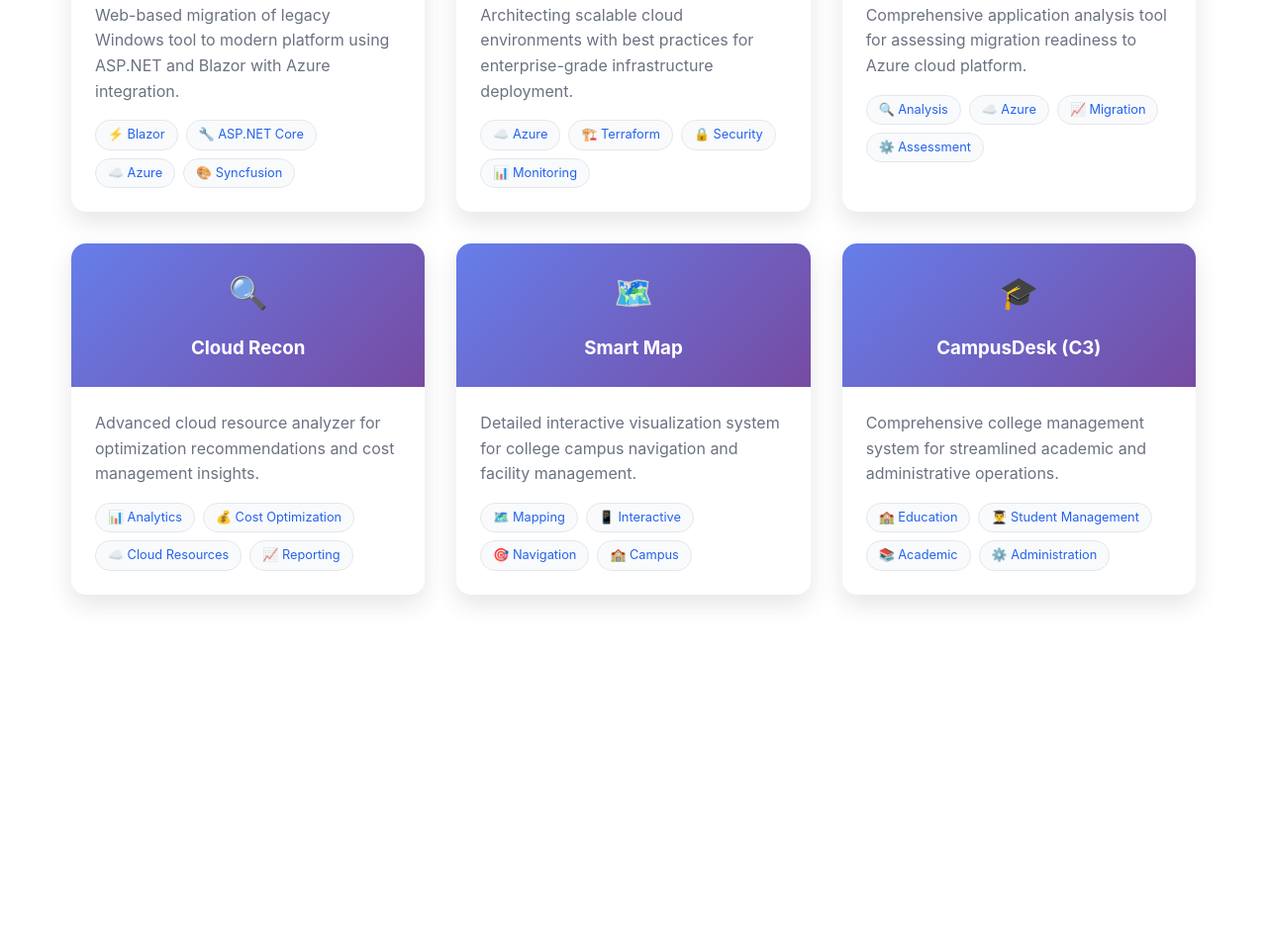
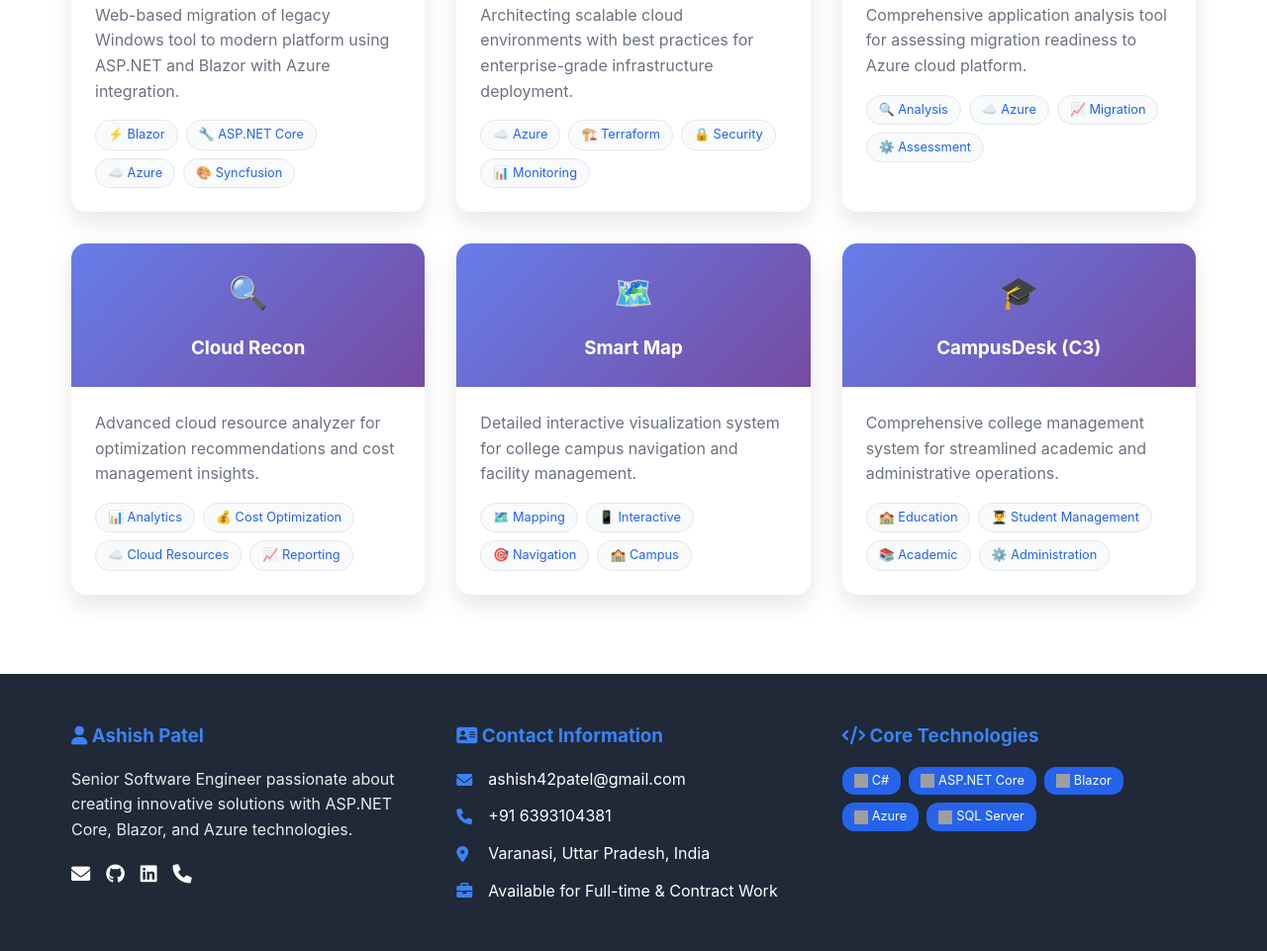
Before and after one commit to Ashishpatel2321/Ashish-Patel-Portfolio, a plain HTML site: page index.html in a window 1280 px wide. Shown: the part 4513-5474 px from the top of the page at 99% size. Before the commit the page ends 5194 px from the top, so only its background shows below. Drawn offline with Linux system fonts and the light colour scheme; grey boxes are pictures that could not be loaded.

Commit message:
Update index.html

```diff
--- a/index.html
+++ b/index.html
@@ -1030,3 +1030,86 @@
             </div>
         </div>
     </section>
+
+
+
+
+    <!-- Footer -->
+    <footer style="background: var(--text-primary); color: white; padding: 3rem 0 1rem;">
+        <div id="contact" class="container">
+            <div class="footer-content" style="display: grid; grid-template-columns: repeat(auto-fit, minmax(250px, 1fr)); gap: 2rem; margin-bottom: 2rem;">
+                <div class="footer-section">
+                    <h3 style="margin-bottom: 1rem; color: var(--accent-color);">
+                        <i class="fas fa-user"></i> Ashish Patel
+                    </h3>
+                    <p style="margin-bottom: 1rem; opacity: 0.9;">Senior Software Engineer passionate about creating innovative solutions with ASP.NET Core, Blazor, and Azure technologies.</p>
+                    <div style="display: flex; gap: 1rem;">
+                        <a href="mailto:ashish42patel@gmail.com" style="color: white; font-size: 1.2rem; transition: color 0.3s ease;">
+                            <i class="fas fa-envelope"></i>
+                        </a>
+                        <a href="https://github.com/Ashishpatel2321" target="_blank" style="color: white; font-size: 1.2rem; transition: color 0.3s ease;">
+                            <i class="fab fa-github"></i>
+                        </a>
+                        <a href="https://linkedin.com/in/Ashish42Patel" target="_blank" style="color: white; font-size: 1.2rem; transition: color 0.3s ease;">
+                            <i class="fab fa-linkedin"></i>
+                        </a>
+                        <a href="tel:6393104381" style="color: white; font-size: 1.2rem; transition: color 0.3s ease;">
+                            <i class="fas fa-phone"></i>
+                        </a>
+                    </div>
+                </div>
+
+                <div class="footer-section">
+                    <h3 style="margin-bottom: 1rem; color: var(--accent-color);">
+                        <i class="fas fa-address-card"></i> Contact Information
+                    </h3>
+                    <div style="display: flex; flex-direction: column; gap: 0.75rem;">
+                        <div style="display: flex; align-items: center; gap: 0.75rem;">
+                            <i class="fas fa-envelope" style="width: 20px; color: var(--accent-color);"></i>
+                            <span>ashish42patel@gmail.com</span>
+                        </div>
+                        <div style="display: flex; align-items: center; gap: 0.75rem;">
+                            <i class="fas fa-phone" style="width: 20px; color: var(--accent-color);"></i>
+                            <span>+91 6393104381</span>
+                        </div>
+                        <div style="display: flex; align-items: center; gap: 0.75rem;">
+                            <i class="fas fa-map-marker-alt" style="width: 20px; color: var(--accent-color);"></i>
+                            <span>Varanasi, Uttar Pradesh, India</span>
+                        </div>
+                        <div style="display: flex; align-items: center; gap: 0.75rem;">
+                            <i class="fas fa-briefcase" style="width: 20px; color: var(--accent-color);"></i>
+                            <span>Available for Full-time & Contract Work</span>
+                        </div>
+                    </div>
+                </div>
+
+                <div class="footer-section">
+                    <h3 style="margin-bottom: 1rem; color: var(--accent-color);">
+                        <i class="fas fa-code"></i> Core Technologies
+                    </h3>
+                    <div style="display: flex; flex-wrap: wrap; gap: 0.5rem;">
+                        <span style="background: var(--primary-color); padding: 0.25rem 0.75rem; border-radius: 12px; font-size: 0.8rem; display: flex; align-items: center; gap: 0.25rem;">
+                            <img src="https://cdn.jsdelivr.net/gh/devicons/devicon/icons/csharp/csharp-original.svg" alt="C#" style="width: 14px; height: 14px;">
+                            C#
+                        </span>
+                        <span style="background: var(--primary-color); padding: 0.25rem 0.75rem; border-radius: 12px; font-size: 0.8rem; display: flex; align-items: center; gap: 0.25rem;">
+                            <img src="https://raw.githubusercontent.com/dotnet/brand/main/logo/dotnet-logo.svg" alt="ASP.NET" style="width: 14px; height: 14px;">
+                            ASP.NET Core
+                        </span>
+                        <span style="background: var(--primary-color); padding: 0.25rem 0.75rem; border-radius: 12px; font-size: 0.8rem; display: flex; align-items: center; gap: 0.25rem;">
+                            <img src="https://raw.githubusercontent.com/dotnet/brand/main/logo/dotnet-logo.svg" alt="Blazor" style="width: 14px; height: 14px;">
+                            Blazor
+                        </span>
+                        <span style="background: var(--primary-color); padding: 0.25rem 0.75rem; border-radius: 12px; font-size: 0.8rem; display: flex; align-items: center; gap: 0.25rem;">
+                            <img src="https://cdn.jsdelivr.net/gh/devicons/devicon/icons/azure/azure-original.svg" alt="Azure" style="width: 14px; height: 14px;">
+                            Azure
+                        </span>
+                        <span style="background: var(--primary-color); padding: 0.25rem 0.75rem; border-radius: 12px; font-size: 0.8rem; display: flex; align-items: center; gap: 0.25rem;">
+                            <img src="https://cdn.jsdelivr.net/gh/devicons/devicon/icons/microsoftsqlserver/microsoftsqlserver-plain.svg" alt="SQL Server" style="width: 14px; height: 14px;">
+                            SQL Server
+                        </span>
+                    </div>
+                </div>
+            </div>
+        </div>
+    </footer>
```
